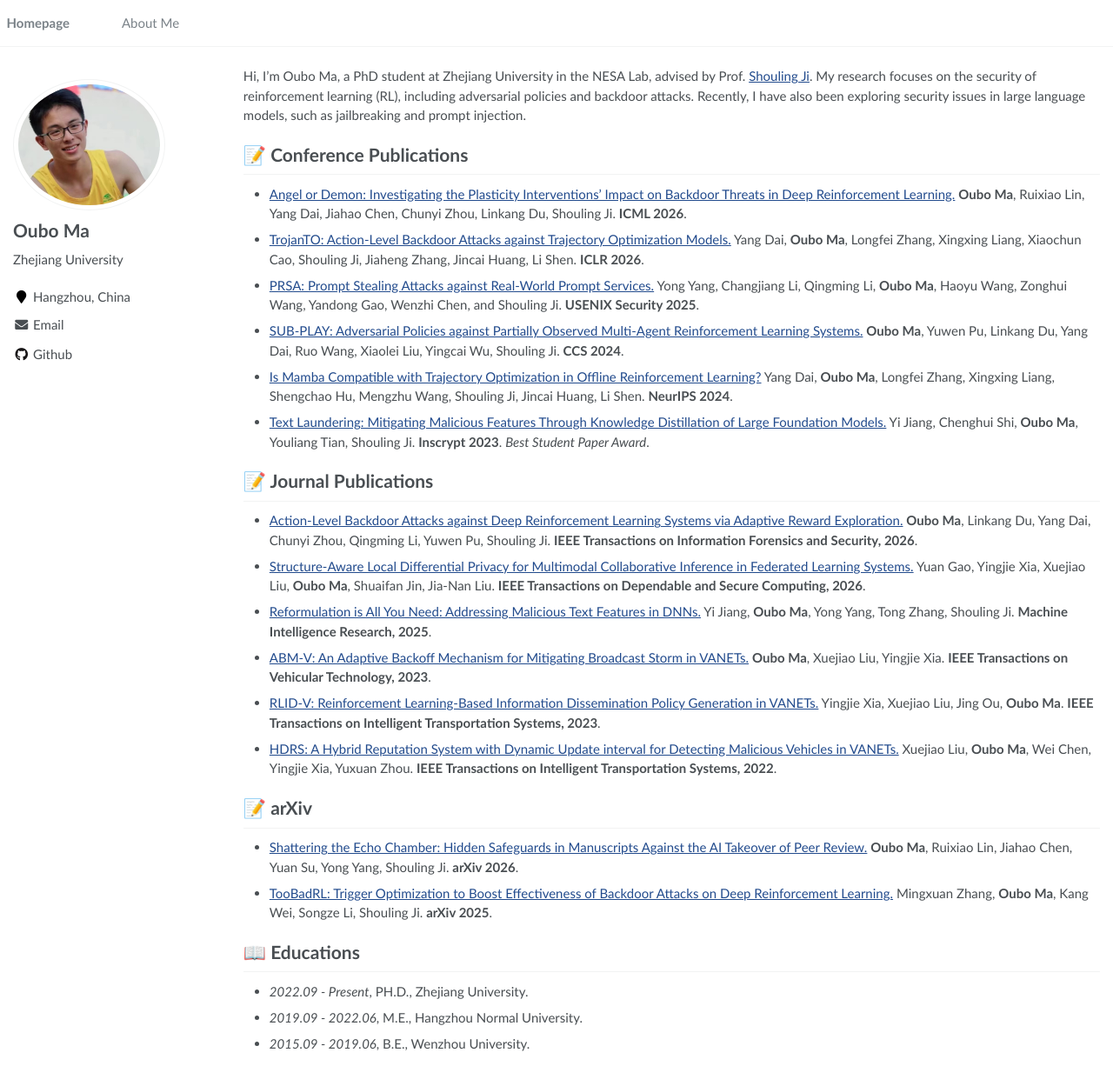
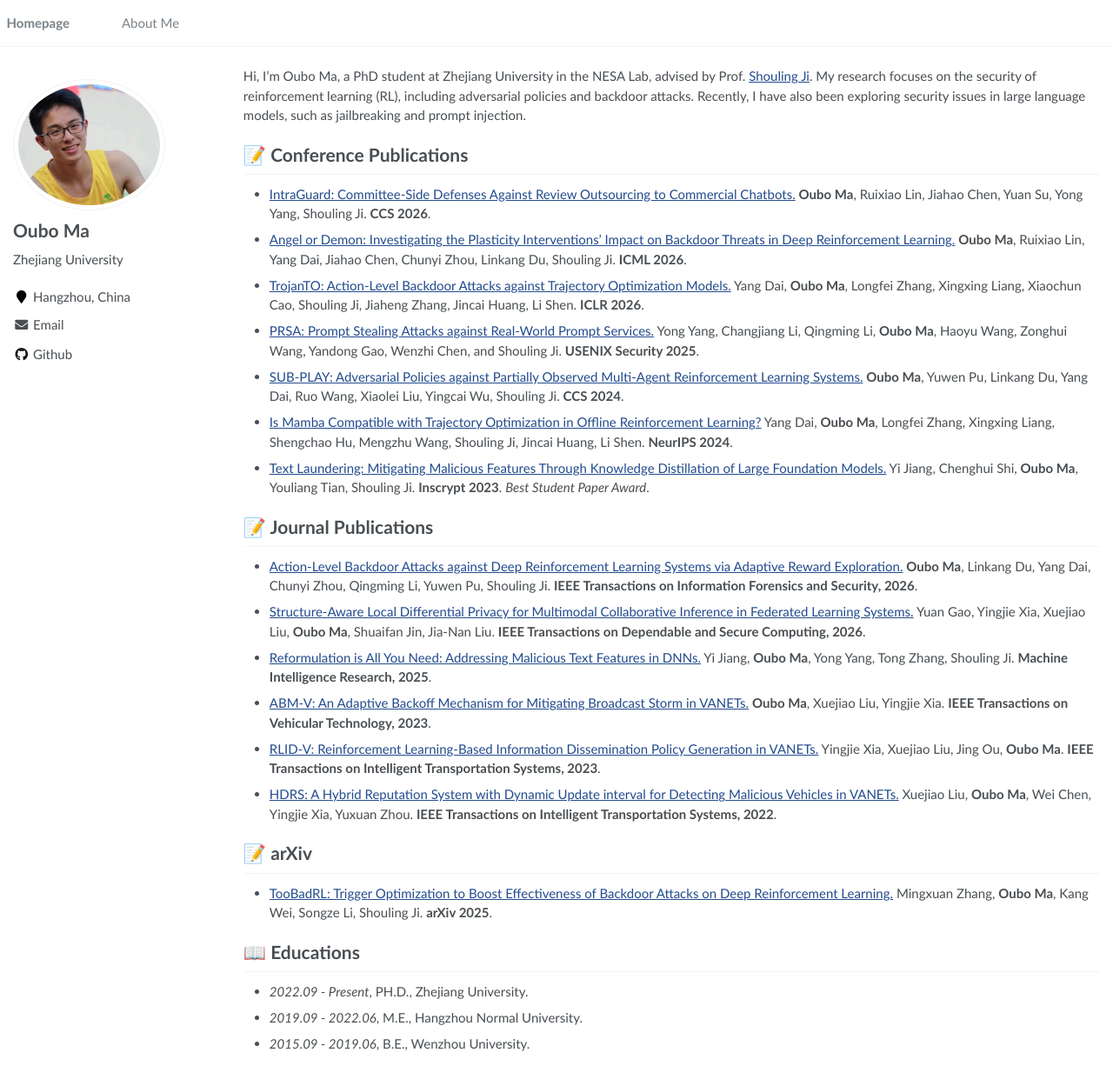
Before and after one commit to maoubo/maoubo.github.io, a Jekyll site: the page built from _pages/about.md, in a window 1280 px wide and 1226 px high. Shown: the whole window at 87% size. Built offline with Jekyll 4.4.1, drawn with Linux system fonts in a browser that asks for light colours.

Commit message:
Update about.md

```diff
--- a/_pages/about.md
+++ b/_pages/about.md
@@ -21,6 +21,7 @@ Hi, I'm Oubo Ma, a PhD student at Zhejiang University in the NESA Lab, advised b
 Recently, I have also been exploring security issues in large language models, such as jailbreaking and prompt injection.
 
 # 📝 Conference Publications
+- [IntraGuard: Committee-Side Defenses Against Review Outsourcing to Commercial Chatbots.](https://arxiv.org/pdf/2605.05271) **Oubo Ma**, Ruixiao Lin, Jiahao Chen, Yuan Su, Yong Yang, Shouling Ji. **CCS 2026**.
 - [Angel or Demon: Investigating the Plasticity Interventions' Impact on Backdoor Threats in Deep Reinforcement Learning.](https://arxiv.org/pdf/2605.14587) **Oubo Ma**, Ruixiao Lin, Yang Dai, Jiahao Chen, Chunyi Zhou, Linkang Du, Shouling Ji. **ICML 2026**.
 - [TrojanTO: Action-Level Backdoor Attacks against Trajectory Optimization Models.](https://arxiv.org/pdf/2506.12815) Yang Dai, **Oubo Ma**, Longfei Zhang, Xingxing Liang, Xiaochun Cao, Shouling Ji, Jiaheng Zhang, Jincai Huang, Li Shen. **ICLR 2026**.
 - [PRSA: Prompt Stealing Attacks against Real-World Prompt Services.](https://arxiv.org/pdf/2402.19200) Yong Yang, Changjiang Li, Qingming Li, **Oubo Ma**, Haoyu Wang, Zonghui Wang, Yandong Gao, Wenzhi Chen, and Shouling Ji. **USENIX Security 2025**.
@@ -37,7 +38,6 @@ Recently, I have also been exploring security issues in large language models, s
 - [HDRS: A Hybrid Reputation System with Dynamic Update interval for Detecting Malicious Vehicles in VANETs.](https://maoubo.github.io/docs/HDRS.pdf) Xuejiao Liu, **Oubo Ma**, Wei Chen, Yingjie Xia, Yuxuan Zhou. **IEEE Transactions on Intelligent Transportation Systems, 2022**.
 
 # 📝 arXiv
-- [Shattering the Echo Chamber: Hidden Safeguards in Manuscripts Against the AI Takeover of Peer Review.](https://arxiv.org/pdf/2605.05271) **Oubo Ma**, Ruixiao Lin, Jiahao Chen, Yuan Su, Yong Yang, Shouling Ji. **arXiv 2026**.
 - [TooBadRL: Trigger Optimization to Boost Effectiveness of Backdoor Attacks on Deep Reinforcement Learning.](https://arxiv.org/pdf/2506.09562) Mingxuan Zhang, **Oubo Ma**, Kang Wei, Songze Li, Shouling Ji. **arXiv 2025**.
 
 # 📖 Educations
```
